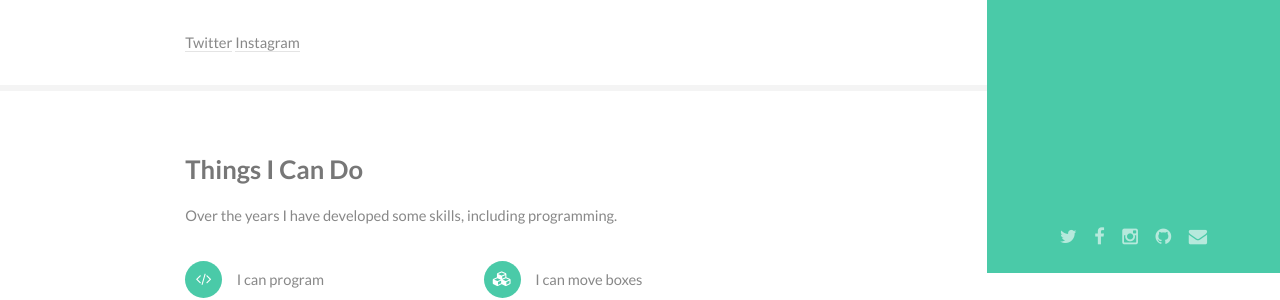
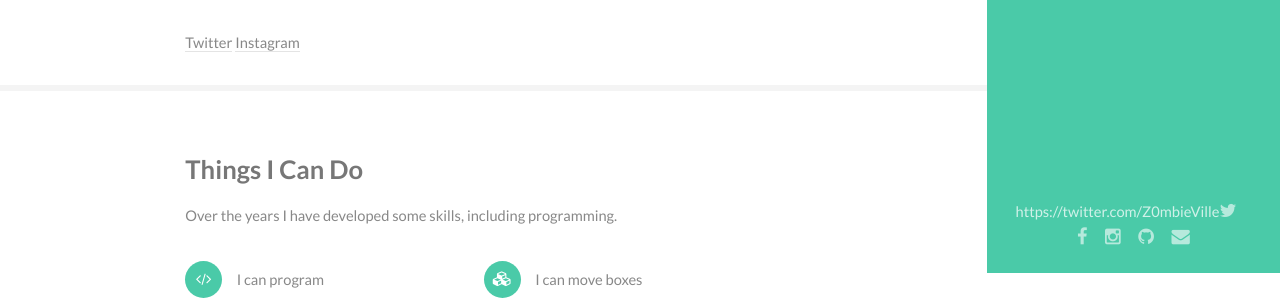
Before and after one commit to aleksmiljkovic/aleksm-old, a plain HTML site: page index.html in a window 1280 px wide. Shown: the part 527-827 px from the top of the page. Drawn offline with Linux system fonts and the light colour scheme.

Commit message:
Update index.html

```diff
--- a/index.html
+++ b/index.html
@@ -44,7 +44,7 @@
 					</nav>
 					<footer>
 						<ul class="icons">
-							<li><a href="#" class="icon fa-twitter"><span class="label">Twitter</span></a></li>
+							<li>https://twitter.com/Z0mbieVille<a href="#" class="icon fa-twitter"><span class="label">Twitter</span></a></li>
 							<li><a href="#" class="icon fa-facebook"><span class="label">Facebook</span></a></li>
 							<li><a href="#" class="icon fa-instagram"><span class="label">Instagram</span></a></li>
 							<li><a href="#" class="icon fa-github"><span class="label">Github</span></a></li>
```
